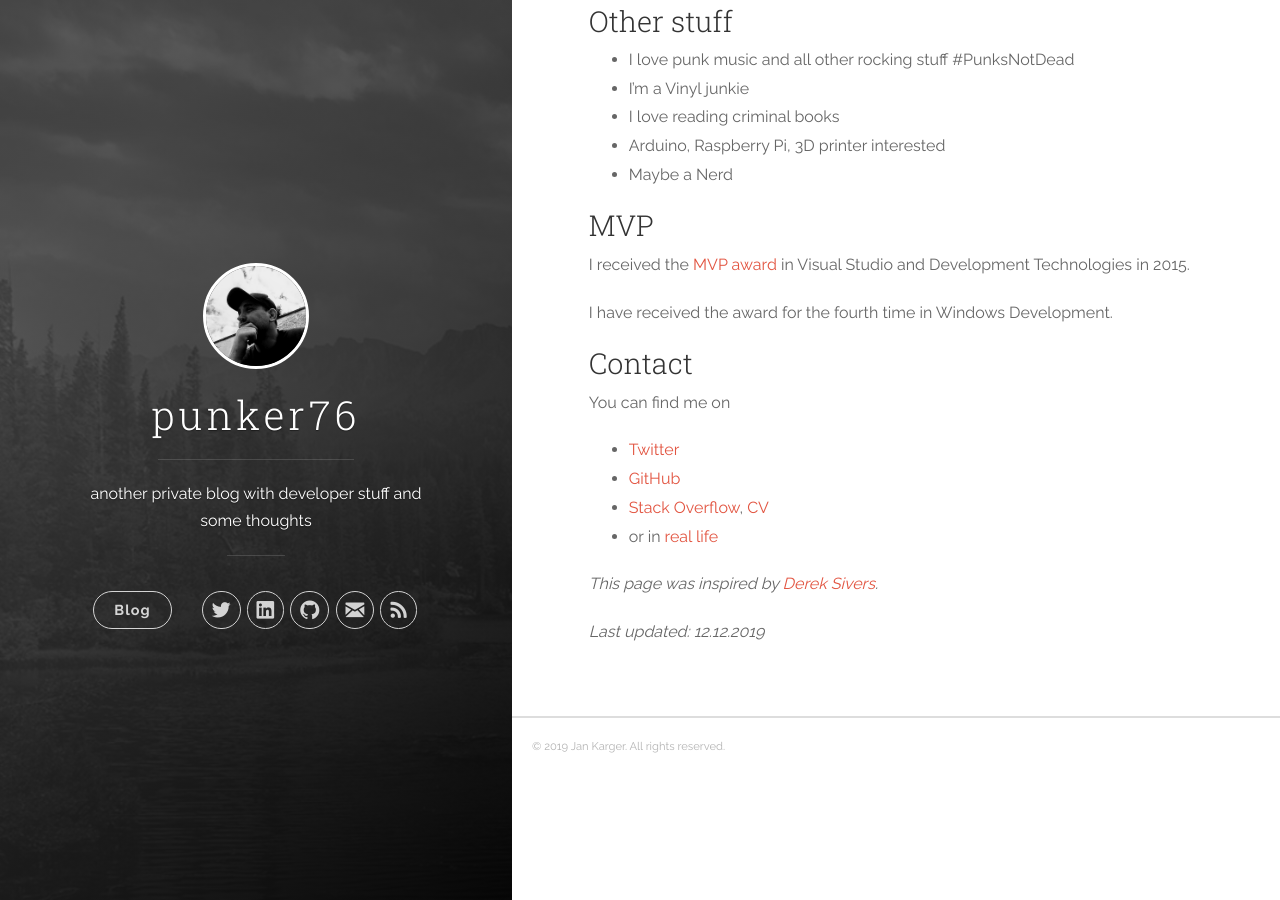
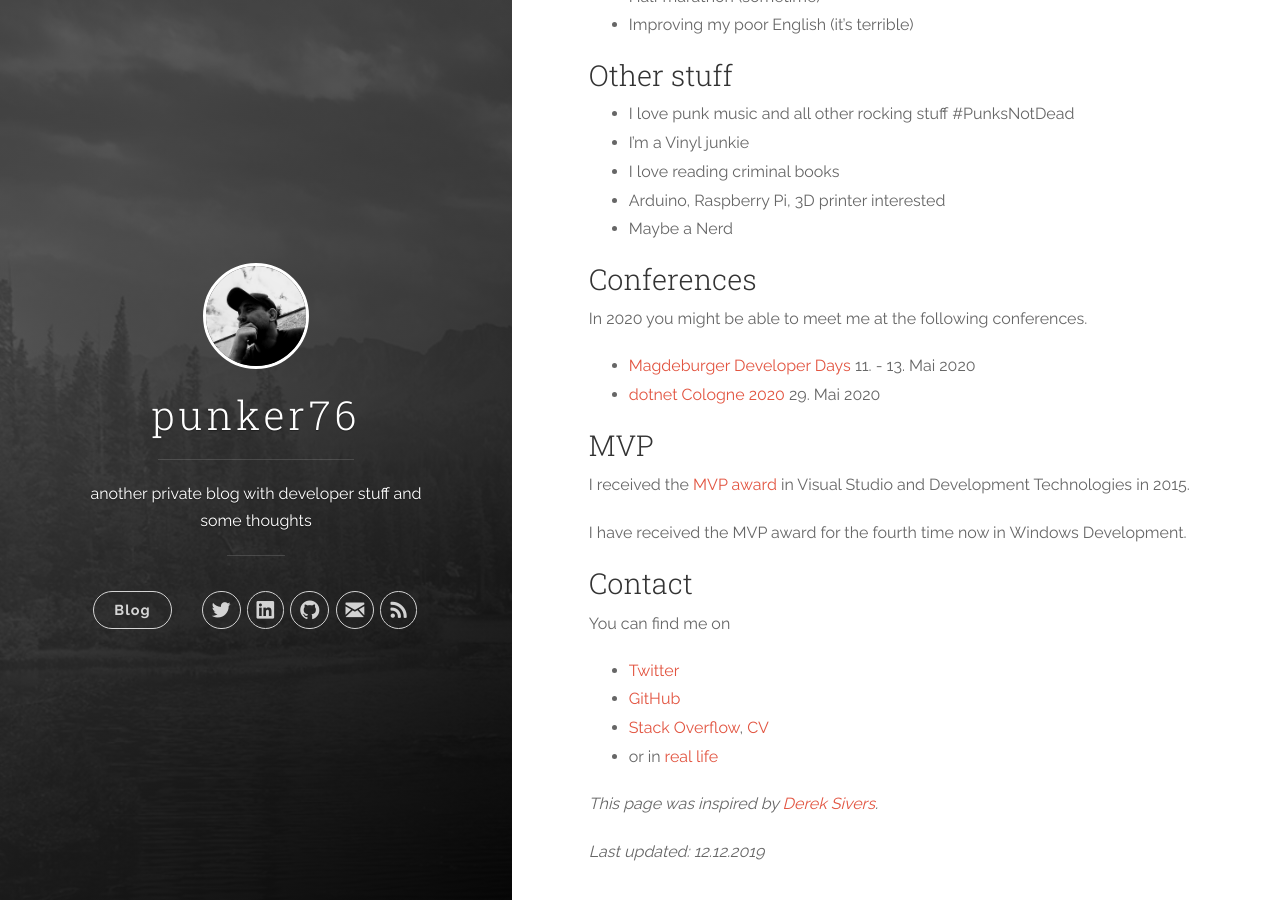
Before and after one commit to punker76/jekyll.jkarger.de, a Jekyll site: the page built from now.md, in a window 1280 px wide and 900 px high, scrolled down 1407 px. Built offline with Jekyll 4.4.1, drawn with Linux system fonts in a browser that asks for light colours; some of the changed text lies outside the part shown.

Commit message:
Update now

```diff
--- a/now.md
+++ b/now.md
@@ -56,11 +56,18 @@
 - Arduino, Raspberry Pi, 3D printer interested
 - Maybe a Nerd
 
+### Conferences
+
+In 2020 you might be able to meet me at the following conferences.
+
+- [Magdeburger Developer Days](https://www.md-devdays.de/) 11. - 13. Mai 2020
+- [dotnet Cologne 2020](https://dotnet-cologne.de/) 29. Mai 2020
+
 ### MVP
 
 I received the [MVP award](https://mvp.microsoft.com/de-de/PublicProfile/5001905) in Visual Studio and Development Technologies in 2015.
 
-I have received the award for the fourth time in Windows Development.
+I have received the MVP award for the fourth time now in Windows Development.
 
 ### Contact
 
```
Also changed, not shown: other parts of now.md (+3 -3 lines).
